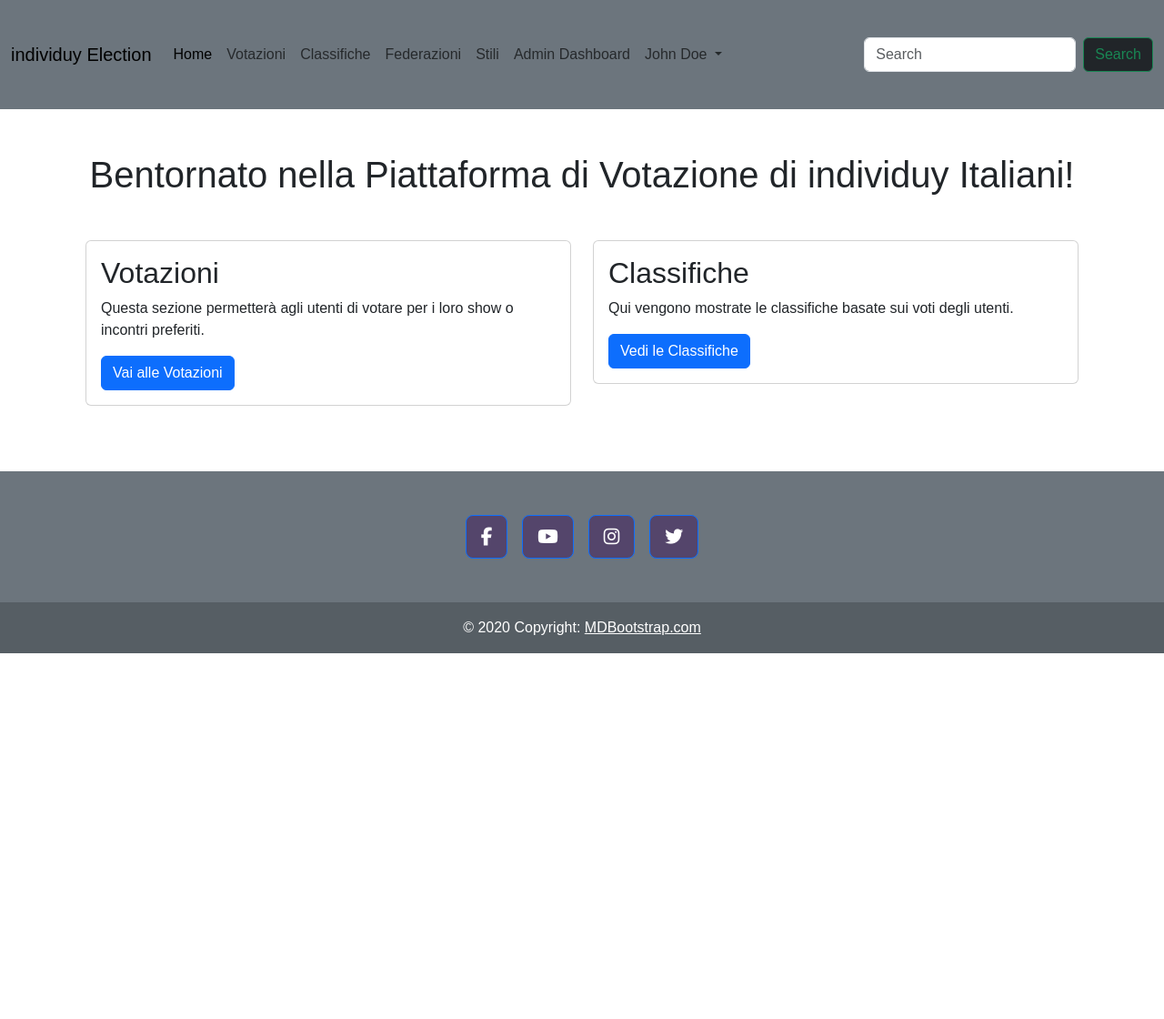
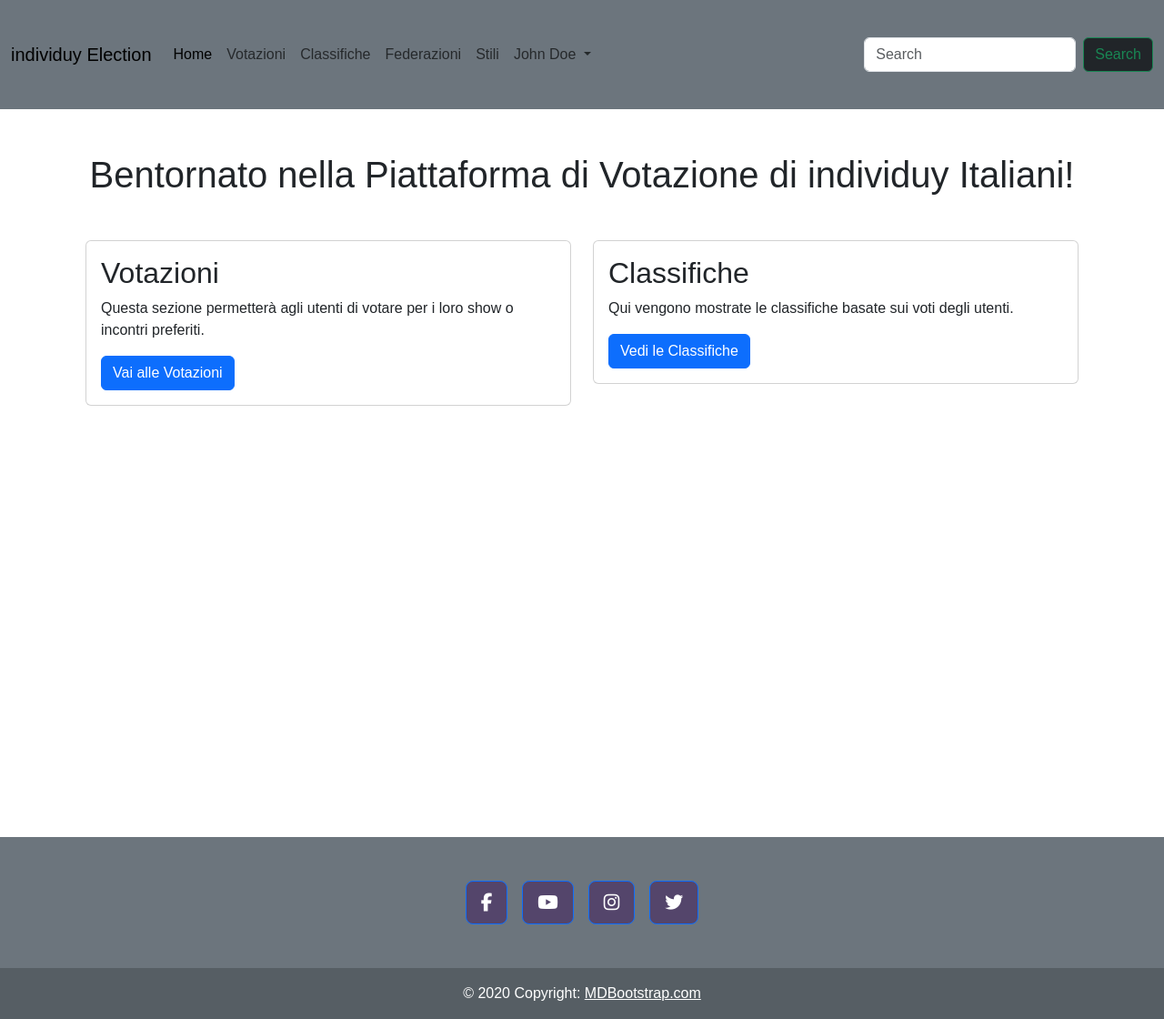
Before and after one commit to pantaleoflavio/individuyElection, a PHP site: page / in a window 1280 px wide. Shown: the whole page at 91% size. Before the commit the page ends 718 px from the top, so only its background shows below. Run offline with PHP 8.4, Linux system fonts and the light colour scheme; a user stored in the database is signed in; data comes from the database, SQL or seed files in the repository; some libraries are stand-ins or nearby versions.

Commit message:
add controll for admin access, fix style issue

```diff
--- a/includes/admin_header.php
+++ b/includes/admin_header.php
@@ -1,3 +1,9 @@
+<?php
+if (!isset($_SESSION['userId']) && $_SESSION['role'] !== 'admin') {
+    echo "<script>window.location.href='http://" . $_SERVER['SERVER_NAME'] . "/individuyElection/index.php?page=home'</script>";
+}
+?>
+
 <!DOCTYPE html>
 <html lang="en">
 <head>
--- a/includes/header.php
+++ b/includes/header.php
@@ -55,11 +55,6 @@
                 <li class="nav-item">
                     <a class="nav-link" href="index.php?page=category_list">Stili</a>
                 </li>
-                <?php if (isset($_SESSION['role']) && $_SESSION['role'] === 'admin') : ?>
-                    <li class="nav-item">
-                        <a class="nav-link" href="index.php?page=admin">Admin Dashboard</a>
-                    </li>
-                <?php endif; ?>
                 <li class="nav-item dropdown">
                     <a class="nav-link dropdown-toggle" href="#" id="navbarDropdown" role="button" data-bs-toggle="dropdown" aria-expanded="false">
                         <?= isset($_SESSION['fullname']) ? $singleUser->fullname : 'Utente' ?>
@@ -71,7 +66,7 @@
                         <?php else : ?>
                             <li><a class="dropdown-item" href="index.php?page=user">Profilo</a></li>
                             <?php if($_SESSION['role'] === 'admin') : ?>
-                                <li><a class="dropdown-item" href="">Admin Dashboard</a></li>
+                                <li><a class="dropdown-item" href="index.php?page=admin">Admin Dashboard</a></li>
                             <?php endif; ?>
                             <li><hr class="dropdown-divider"></li>
                             <li><a class="dropdown-item" href="index.php?page=logout">Log out</a></li>
--- a/resources/Views/admin/admin_wrestler.php
+++ b/resources/Views/admin/admin_wrestler.php
@@ -6,7 +6,7 @@
 $federations = $federationController->getAllFederations();
 
 // Gestione del POST per aggiungere o modificare un wrestler
-if (isset($_GET['add_wrestler'])) {
+if (isset($_POST['add_wrestler'])) {
     $name = $_POST['name'];
     $country = $_POST['country'];
     $categoryId = !empty($_POST['category_id']) ? $_POST['category_id'] : NULL;
@@ -15,6 +15,7 @@
     $result = $wrestlerController->addWrestler($name, $country, $categoryId, $federationId);
     if ($result) {
         echo "<script>alert('Wrestler aggiunto con successo!')</script>";
+        echo "<script>window.location.href='http://" . $_SERVER['SERVER_NAME'] . "/individuyElection/index.php?page=admin_wrestler'</script>";
     } else {
         echo "<script>alert('Errore nell'aggiunta del wrestler.')</script>";
     }
@@ -56,6 +57,7 @@
                             <label for="category">Categoria:</label>
                             <select name="category_id" id="category">
                                 <option value="">Seleziona Categoria</option>
+                                <option value="">Pesi Massimi</option>
                                 <?php foreach ($categories as $category): ?>
                                     <option value="<?php echo $category['category_id']; ?>"><?php echo htmlspecialchars($category['name']); ?></option>
                                 <?php endforeach; ?>
--- a/resources/Views/auth/login.php
+++ b/resources/Views/auth/login.php
@@ -32,7 +32,7 @@
     }
 }
 ?>
-<div class="container">
+<main class="container">
     <div class="container py-5">
         <h2 class="text-center mb-4">Login</h2>
         <form action="" method="post">
@@ -47,4 +47,4 @@
             <button type="submit" name="login" class="btn btn-primary">Accedi</button>
         </form>
     </div>
-</div>
+</main>
--- a/resources/Views/classifiche/category_list.php
+++ b/resources/Views/classifiche/category_list.php
@@ -4,7 +4,7 @@
 $categories = $categoryController->getAllCategories();
 
 ?>
-<div class="container">
+<main class="container">
 
     <h1>Stili di Wrestling</h1>
     <ul>
@@ -13,4 +13,4 @@
         <?php endforeach; ?>
         <li><a href="index.php?page=lista_candidati&id_cat=">Pesi Massimi</a></li>
     </ul>
-</div>
+</main>
--- a/resources/Views/classifiche/classifica.php
+++ b/resources/Views/classifiche/classifica.php
@@ -7,7 +7,7 @@
     $rankingScores = $rankingController->getRankingDetails($idRanking);
 }
 ?>
-<div class="container">
+<main class="container">
     <div class="container py-5">
         <h1 class="text-center mb-4"><?= htmlspecialchars($rankingData->rankingName); ?></h1>
         <p><?= htmlspecialchars($rankingData->description); ?></p>
@@ -22,4 +22,4 @@
             <?php endforeach; ?>
         </ul>
     </div>
-</div>
+</main>
--- a/resources/Views/classifiche/indice_classifiche.php
+++ b/resources/Views/classifiche/indice_classifiche.php
@@ -4,7 +4,7 @@
 $rankingAvailable = $rankingController->getAllRanking();
 
 ?>
-<div class="container">
+<main class="container">
     <div class="container py-5">
         <h1 class="text-center mb-4">Classifiche Disponibili</h1>
         <?php foreach($rankingAvailable as $ranking) : ?>
@@ -19,4 +19,4 @@
             </div>
         <?php endforeach; ?>
     </div>
-</div>
+</main>
--- a/resources/Views/home.php
+++ b/resources/Views/home.php
@@ -1,5 +1,5 @@
 <!-- resources/Views/home.php -->
-<div class="container">
+<main class="container">
     <div class="container py-5">
         <h1 class="text-center mb-5">Bentornato nella Piattaforma di Votazione di individuy Italiani!</h1>
 
@@ -27,4 +27,4 @@
             </div>
         </div>
     </div>
-</div>
+</main>
--- a/resources/Views/votazioni/federation/federation_list.php
+++ b/resources/Views/votazioni/federation/federation_list.php
@@ -1,5 +1,5 @@
 <!-- resources/Views/votazioni/federation/federation_list.php -->
-<div class="container">
+<main class="container">
     <div class="container py-5">
         <h2 class="text-center mb-4">Lista delle Federazioni</h2>
         <ul class="list-group">
@@ -14,4 +14,4 @@
             <?php endforeach; ?>
         </ul>
     </div>
-</div>
+</main>
--- a/resources/Views/votazioni/federation/votazione_dettaglio_federation.php
+++ b/resources/Views/votazioni/federation/votazione_dettaglio_federation.php
@@ -4,7 +4,7 @@
 $rankingFederation = $rankingController->getRankingPerCategory('federation');
 ?>
 
-<div class="container">
+<main class="container">
     <div class="row my-5">
         <?php if (!empty($rankingFederation)): ?>
             <?php foreach($rankingFederation as $ranking) : ?>
@@ -25,4 +25,4 @@
             </div>
         <?php endif; ?>
     </div>
-</div>
+</main>
--- a/resources/Views/votazioni/single_wrestler/lista_per_federazioni.php
+++ b/resources/Views/votazioni/single_wrestler/lista_per_federazioni.php
@@ -14,7 +14,7 @@
     }
 ?>
 
-<div class="container">
+<main class="container">
     <div class="container py-5">
         <h2 class="text-center mb-4">Atleti della Federazione <?php echo htmlspecialchars($federationName); ?></h2>
         <table class="table">
@@ -40,4 +40,4 @@
             </tbody>
         </table>
     </div>
-</div>
+</main>
--- a/resources/Views/votazioni/single_wrestler/votazione_dettaglio_wrestler.php
+++ b/resources/Views/votazioni/single_wrestler/votazione_dettaglio_wrestler.php
@@ -3,7 +3,7 @@
 <?php
 $rankingSingleWrestler = $rankingController->getRankingPerCategory('wrestler');
 ?>
-<div class="container">
+<main class="container">
     <div class="row my-5">
         <?php if (!empty($rankingSingleWrestler)): ?>
             <?php foreach($rankingSingleWrestler as $ranking) : ?>
@@ -24,4 +24,4 @@
             </div>
         <?php endif; ?>
     </div>
-</div>
+</main>
--- a/resources/Views/votazioni/tag_team/votazione_dettaglio_tag_team.php
+++ b/resources/Views/votazioni/tag_team/votazione_dettaglio_tag_team.php
@@ -3,7 +3,7 @@
 <?php
 $rankingTagTeam = $rankingController->getRankingPerCategory('tag team');
 ?>
-<div class="container">
+<main class="container">
     <div class="row my-5">
     <?php if (!empty($rankingTagTeam)): ?>
         <?php foreach($rankingTagTeam as $ranking) : ?>
@@ -24,4 +24,4 @@
         </div>
     <?php endif; ?>
     </div>
-</div>
+</main>
```
